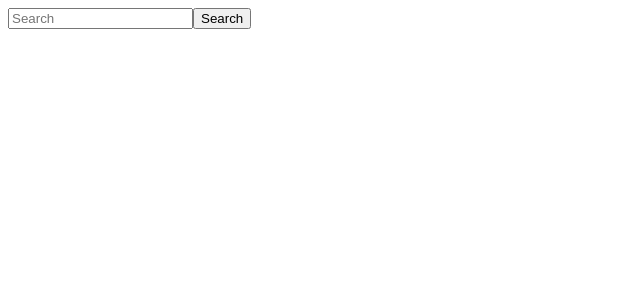
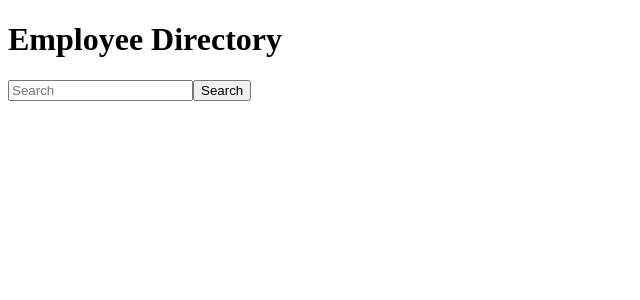
Before and after one commit to silvia-taliana/react-employee-directory, a React (Create React App) app: page / in a window 1280 px wide. Shown: the top 300 px of the page, without its empty margins (0-640 px from the left). Built offline with nearby package versions, Linux system fonts and the light colour scheme.

Commit message:
adding header

```diff
--- a/src/App.js
+++ b/src/App.js
@@ -1,9 +1,13 @@
 import React from "react";
 import Search from "./components/Search/Searchbox";
+import Header from "./components/Header/Header";
 
 function App() {
   return (
-    <Search />
+    <div>
+      <Header />
+      <Search />
+    </div>
   );
 }
 
--- /dev/null
+++ b/src/components/Header/Header.js
@@ -0,0 +1,12 @@
+import React from "react";
+// import "./style.css";
+
+function Header() {
+    return (
+        <div className="Header">
+            <h1>Employee Directory</h1>
+        </div>
+    );
+}
+
+export default Header;
```
